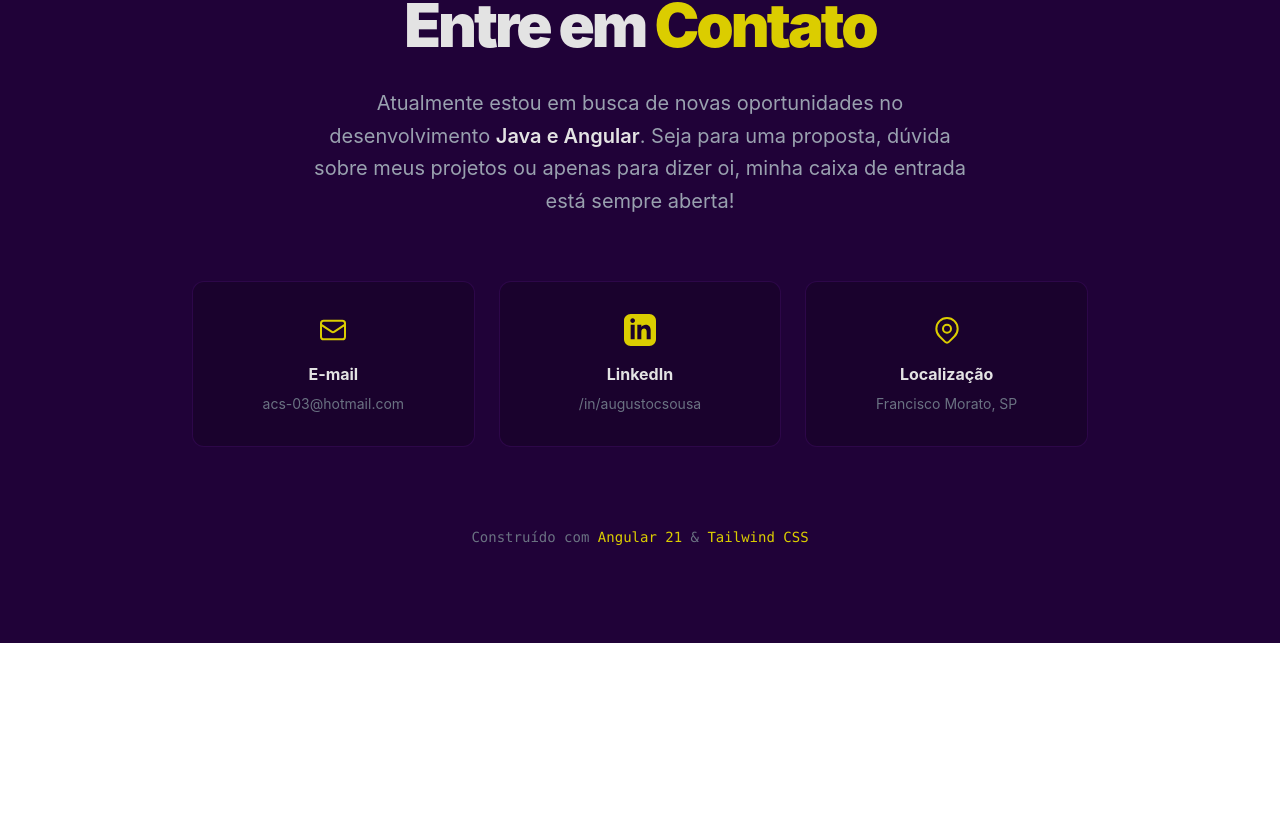
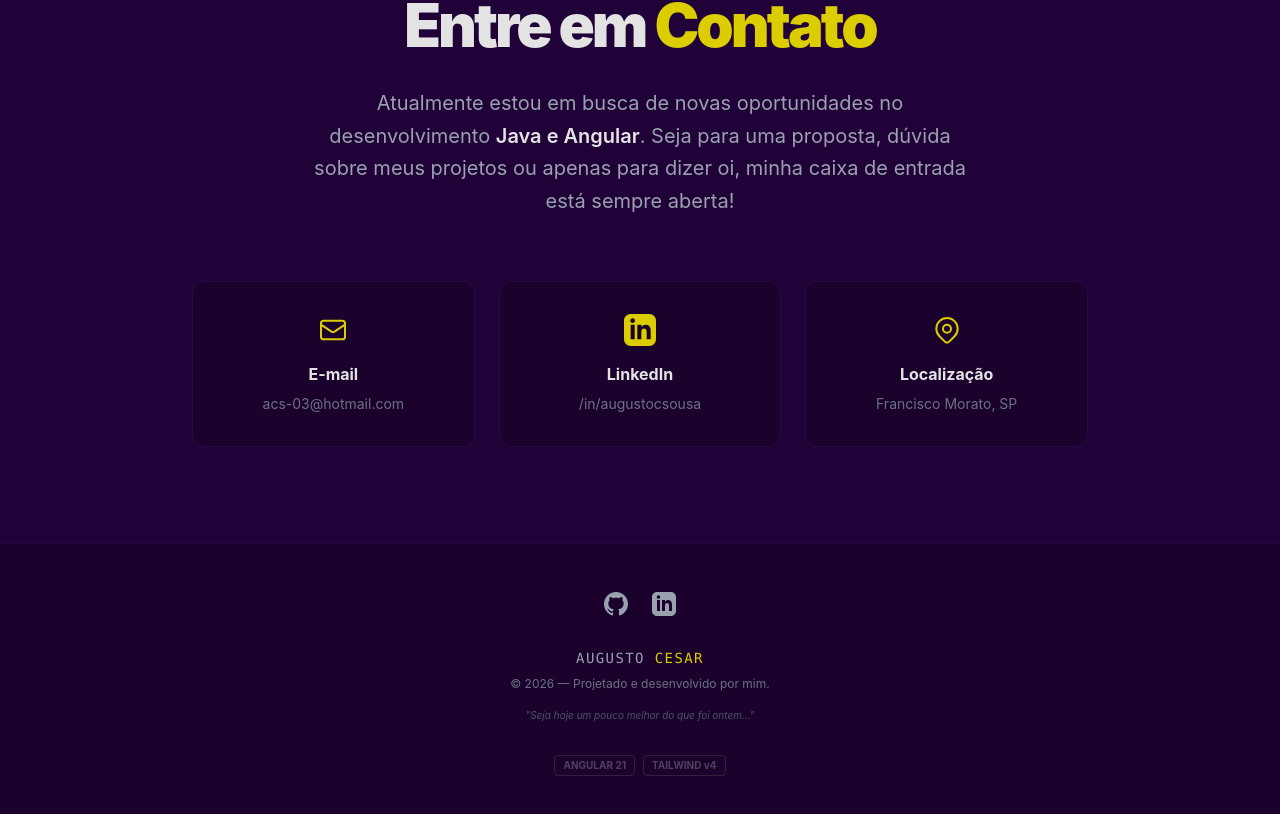
Before and after one commit to augustocesarsousa/portifolio, an Angular app: page / in a window 1280 px wide. Shown: the part 3679-4493 px from the top of the page. Before the commit the page ends 4322 px from the top, so only its background shows below. Built offline with nearby package versions, Linux system fonts and the light colour scheme.

Commit message:
adiciona footer component

```diff
--- a/src/app/features/contact/contact.component.html
+++ b/src/app/features/contact/contact.component.html
@@ -91,12 +91,5 @@
         <p class="text-gray-500 text-sm">Francisco Morato, SP</p>
       </a>
     </div>
-
-    <div class="mt-20">
-      <p class="text-gray-500 font-mono text-sm">
-        Construído com <span class="text-accent-yellow">Angular 21</span> &
-        <span class="text-accent-yellow">Tailwind CSS</span>
-      </p>
-    </div>
   </div>
 </section>
--- /dev/null
+++ b/src/app/layout/footer/footer.component.html
@@ -0,0 +1,54 @@
+<footer class="bg-[#1a022d] text-gray-400 py-12 border-t border-purple-900/20">
+  <div class="container mx-auto px-6 flex flex-col items-center">
+    <!-- Redes Sociais Rápidas -->
+    <div class="flex space-x-6 mb-8">
+      <a
+        href="https://www.github.com/augustocesarsousa"
+        target="_blank"
+        class="hover:text-accent-yellow transition-colors"
+      >
+        <span class="sr-only">GitHub</span>
+        <svg class="h-6 w-6" fill="currentColor" viewBox="0 0 24 24">
+          <path
+            d="M12 0c-6.626 0-12 5.373-12 12 0 5.302 3.438 9.8 8.207 11.387.599.111.793-.261.793-.577v-2.234c-3.338.726-4.033-1.416-4.033-1.416-.546-1.387-1.333-1.756-1.333-1.756-1.089-.745.083-.729.083-.729 1.205.084 1.839 1.237 1.839 1.237 1.07 1.834 2.807 1.304 3.492.997.107-.775.418-1.305.762-1.604-2.665-.305-5.467-1.334-5.467-5.931 0-1.311.469-2.381 1.236-3.221-.124-.303-.535-1.524.117-3.176 0 0 1.008-.322 3.301 1.23.957-.266 1.983-.399 3.003-.404 1.02.005 2.047.138 3.006.404 2.291-1.552 3.297-1.23 3.297-1.23.653 1.653.242 2.874.118 3.176.77.84 1.235 1.911 1.235 3.221 0 4.609-2.807 5.624-5.479 5.921.43.372.823 1.102.823 2.222v3.293c0 .319.192.694.801.576 4.765-1.589 8.199-6.086 8.199-11.386 0-6.627-5.373-12-12-12z"
+          />
+        </svg>
+      </a>
+      <a
+        href="https://www.linkedin.com/in/augustocsousa"
+        target="_blank"
+        class="hover:text-accent-yellow transition-colors"
+      >
+        <span class="sr-only">LinkedIn</span>
+        <svg class="h-6 w-6" fill="currentColor" viewBox="0 0 24 24">
+          <path
+            d="M19 0h-14c-2.761 0-5 2.239-5 5v14c0 2.761 2.239 5 5 5h14c2.762 0 5-2.239 5-5v-14c0-2.761-2.238-5-5-5zm-11 19h-3v-11h3v11zm-1.5-12.268c-.966 0-1.75-.79-1.75-1.764s.784-1.764 1.75-1.764 1.75.79 1.75 1.764-.783 1.764-1.75 1.764zm13.5 12.268h-3v-5.604c0-3.368-4-3.113-4 0v5.604h-3v-11h3v1.765c1.396-2.586 7-2.777 7 2.476v6.759z"
+          />
+        </svg>
+      </a>
+    </div>
+
+    <!-- Texto de Copyright e Identidade -->
+    <div class="text-center space-y-2">
+      <p class="text-sm tracking-widest uppercase font-mono">
+        Augusto <span class="text-accent-yellow">Cesar</span>
+      </p>
+      <p class="text-xs text-gray-500">© 2026 — Projetado e desenvolvido por mim.</p>
+      <p class="text-[10px] text-gray-600 italic mt-4">
+        "Seja hoje um pouco melhor do que foi ontem..."
+      </p>
+    </div>
+
+    <!-- Tecnologia Badge -->
+    <div
+      class="mt-8 flex items-center gap-2 opacity-40 grayscale hover:grayscale-0 hover:opacity-100 transition-all cursor-default"
+    >
+      <span class="text-[10px] font-bold border border-gray-600 px-2 py-0.5 rounded"
+        >ANGULAR 21</span
+      >
+      <span class="text-[10px] font-bold border border-gray-600 px-2 py-0.5 rounded"
+        >TAILWIND v4</span
+      >
+    </div>
+  </div>
+</footer>
--- /dev/null
+++ b/src/app/layout/footer/footer.component.ts
@@ -0,0 +1,15 @@
+import { Component } from '@angular/core';
+
+@Component({
+  selector: 'app-footer',
+  imports: [],
+  templateUrl: './footer.component.html',
+  styles: `
+    :host {
+      display: block;
+    }
+  `,
+})
+export class FooterComponent {
+
+}
--- a/src/app/layout/main-layout/main-layout.component.html
+++ b/src/app/layout/main-layout/main-layout.component.html
@@ -1,6 +1,5 @@
 <div class="min-h-screen bg-dark-bg flex flex-col">
-  <app-header class="sticky top-0 z-50 shadow-lg"></app-header>
-
+  <app-header class="sticky top-0 z-50 shadow-lg" />
   <main class="grow">
     <app-hero />
     <app-about />
@@ -8,4 +7,5 @@
     <app-projects />
     <app-contact />
   </main>
+  <app-footer />
 </div>
--- a/src/app/layout/main-layout/main-layout.component.ts
+++ b/src/app/layout/main-layout/main-layout.component.ts
@@ -6,6 +6,7 @@
 import { SkillsComponent } from '../../features/skills/skills.component';
 import { ProjectsComponent } from '../../features/projects/projects.component';
 import { ContactComponent } from '../../features/contact/contact.component';
+import { FooterComponent } from '../footer/footer.component';
 
 @Component({
   selector: 'app-main-layout',
@@ -17,6 +18,7 @@
     SkillsComponent,
     ProjectsComponent,
     ContactComponent,
+    FooterComponent,
   ],
   templateUrl: './main-layout.component.html',
   styles: `
```
